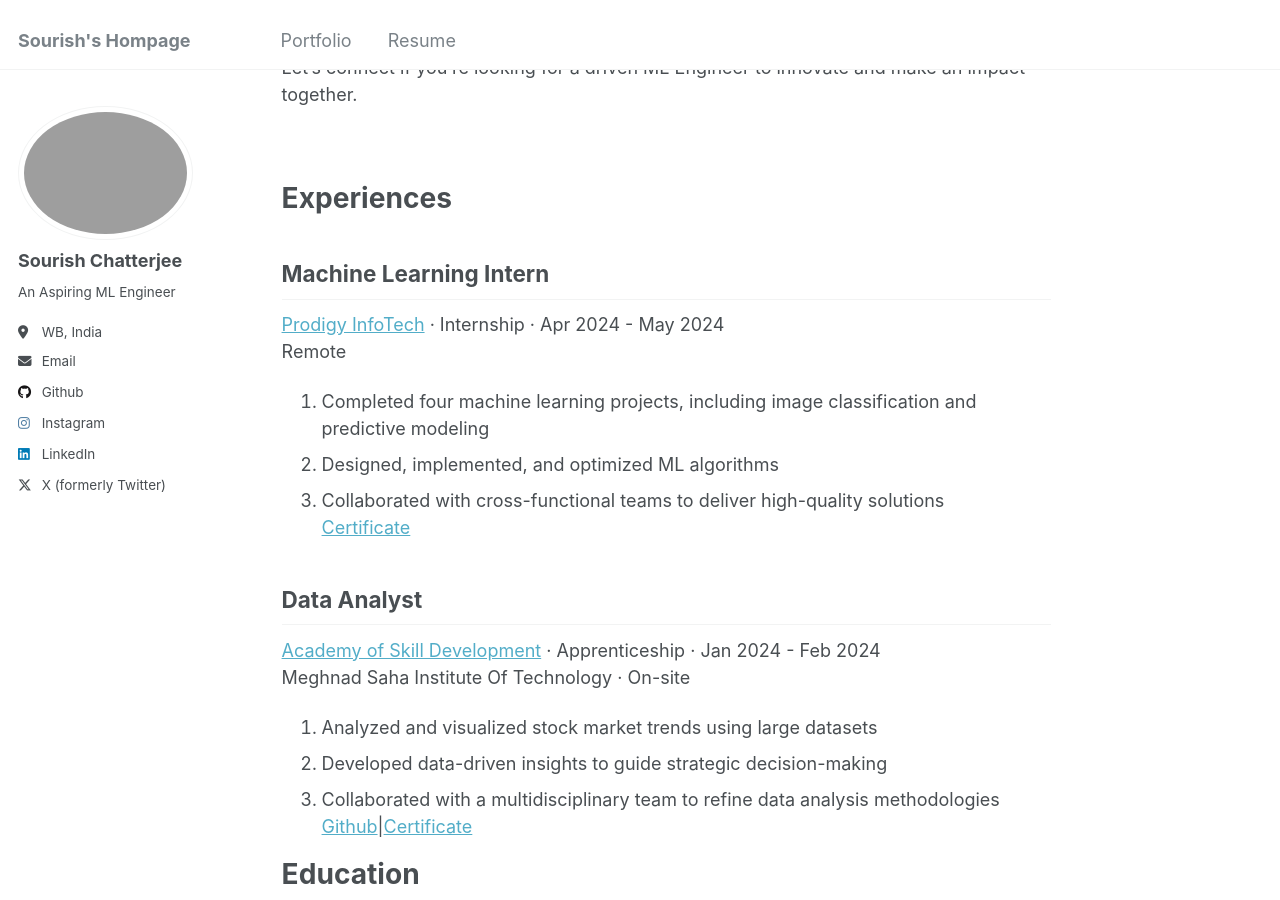
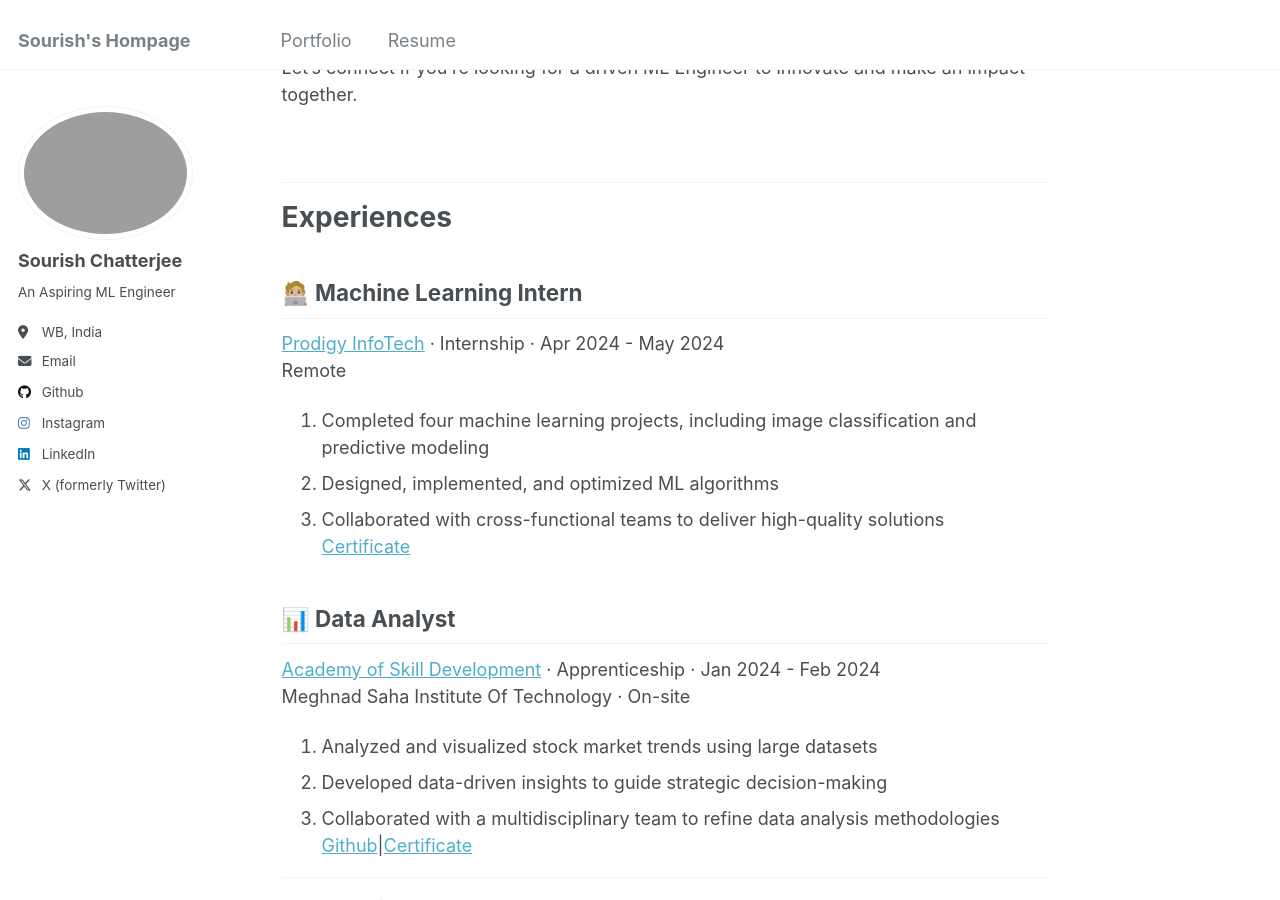
Before and after one commit to Nexalyze/Nexalyze.github.io, a Jekyll site: the page built from _pages/about.md, in a window 1280 px wide and 900 px high, scrolled down 458 px. Built offline with Jekyll 4.4.1, drawn with Linux system fonts in a browser that asks for light colours.

Commit message:
File Changes

```diff
--- a/_pages/about.md
+++ b/_pages/about.md
@@ -23,9 +23,10 @@ redirect_from:
 Let's connect if you're looking for a driven ML Engineer to innovate and make an impact together.
 
 <br>
+<hr>
 
 # Experiences <br>
-## Machine Learning Intern <br>
+## 🧑🏼‍💻 Machine Learning Intern <br>
 [Prodigy InfoTech](https://www.linkedin.com/company/prodigy-infotech/) · Internship · Apr 2024 - May 2024 <br>
 Remote <br>
 1. Completed four machine learning projects, including image classification and predictive modeling
@@ -33,7 +34,7 @@ Remote <br>
 1. Collaborated with cross-functional teams to deliver high-quality solutions <br>
 [Certificate](https://drive.google.com/file/d/1Bm0SkUWhtAguFByzbxeUJNCFfG8pfwhw/view)
 
-## Data Analyst <br>
+## 📊 Data Analyst <br>
 [Academy of Skill Development](https://www.linkedin.com/company/asdindia/) · Apprenticeship · Jan 2024 - Feb 2024 <br>
 Meghnad Saha Institute Of Technology · On-site <br>
 1. Analyzed and visualized stock market trends using large datasets
@@ -41,9 +42,11 @@ Meghnad Saha Institute Of Technology · On-site <br>
 1. Collaborated with a multidisciplinary team to refine data analysis methodologies <br>
 [Github](https://github.com/Nexalyze/Data-Analysis-of-NIFTY-50-Dataset)|[Certificate](https://drive.google.com/file/d/1SuaJ0b2P5EgZkDH_D8b4AQpKMd0qZIxT/view)
 <br>
+<hr>
 
 # Education
 1. [Meghnad Saha Institute of Technology](https://www.linkedin.com/school/meghnadsahainstituteoftechnology/)<br>
 B.Tech in Computer Science Engineering with specialization in AIML · 2022 - 2026
 1. [Delhi Public School Ruby Park](https://www.linkedin.com/school/delhi-public-school-ruby-park/)<br>
 Higher Education in Computer Science · 2020 - 2022
+<hr>
```
